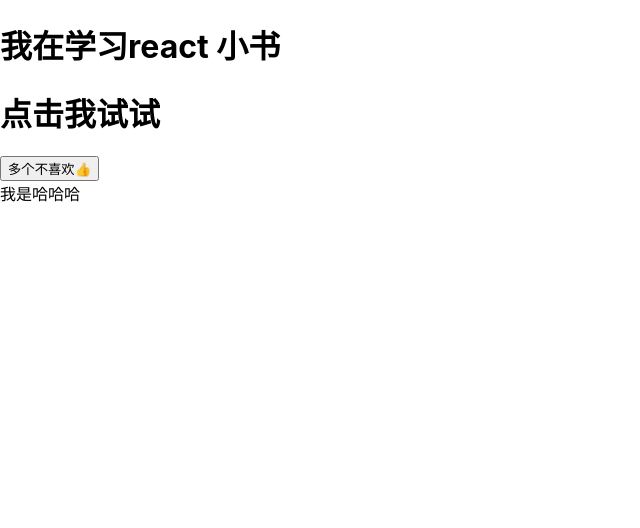
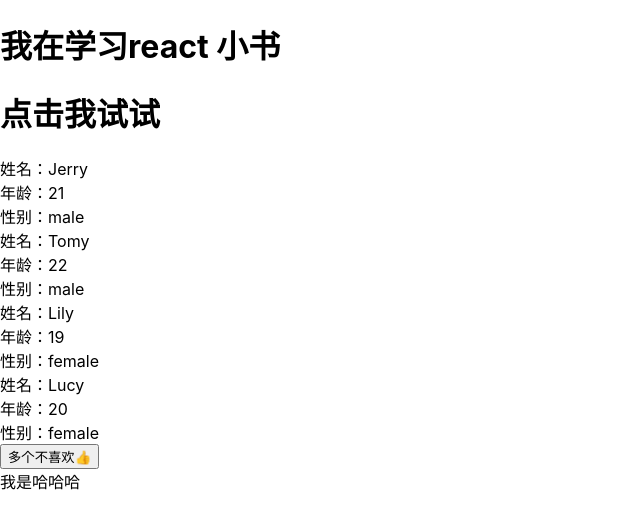
Before and after one commit to Tycalwayslove/react-chapbook-tutorial, a React (Create React App) app in the folder lesson-01/create-react-app/hello-react/: page / in a window 1280 px wide. Shown: the top 528 px of the page, without its empty margins (0-640 px from the left). Built offline with nearby package versions, Linux system fonts and the light colour scheme.

Commit message:
<feat> 渲染列表数据

```diff
--- a/lesson-01/create-react-app/hello-react/src/App.js
+++ b/lesson-01/create-react-app/hello-react/src/App.js
@@ -1,65 +1,93 @@
-import React, {Component} from 'react'
+import React, {Component} from 'react';
 // import ReactDOM from 'react-dom'
 import './App.css';
-class Header extends Component{
-  render(){
+class Header extends Component {
+  render () {
     return (
       <div>
         <h1>我在学习react 小书</h1>
       </div>
-    )
+    );
   }
 }
 class LikeButton extends Component {
-  constructor(){
-    super()
-    this.state = {isLiked:false,count:null}
-
+  constructor () {
+    super ();
+    this.state = {isLiked: false, count: null};
   }
-  handleClickOnLikeButton(){
-    this.setState({isLiked:!this.state.isLiked})
+  handleClickOnLikeButton () {
+    this.setState ({isLiked: !this.state.isLiked});
   }
-  render(){
+  render () {
     // const likeText = this.props.likeText || '取消'
     // const unLikedText  = this.props.unLikedText || '点赞'
     const objProps = this.props.wordings || {
-      likeText:'点赞',
-      unLikedText:'不点赞'
-    }
-
+      likeText: '点赞',
+      unLikedText: '不点赞',
+    };
 
     return (
-      <button onClick={this.handleClickOnLikeButton.bind(this)}>{this.state.isLiked?objProps.likeText:objProps.unLikedText}👍</button>
+      <button onClick={this.handleClickOnLikeButton.bind (this)}>
+        {this.state.isLiked ? objProps.likeText : objProps.unLikedText}👍
+      </button>
+    );
+  }
+}
+const users = [
+  {username: 'Jerry', age: 21, gender: 'male'},
+  {username: 'Tomy', age: 22, gender: 'male'},
+  {username: 'Lily', age: 19, gender: 'female'},
+  {username: 'Lucy', age: 20, gender: 'female'},
+];
 
+class User extends Component {
+  render () {
+    const {user} = this.props;
+    return (
+        <div>
+          <div>姓名：{user.username}</div>
+          <div>年龄：{user.age}</div>
+          <div>性别：{user.gender}</div>
+        </div>
+    );
+  }
+}
+class UserList extends Component{
+  render(){
+    return (
+      <div>
+        {users.map((user,index)=> <User user={user} key={index}></User>)}
+      </div>
     )
   }
 }
 class Main extends Component {
-  handleClick(e){
-    console.log(this)
-    console.log(e.target.innerHTML)
+  handleClick (e) {
+    console.log (this);
+    console.log (e.target.innerHTML);
   }
-  render(){
+  render () {
     return (
       <div>
-        <h1 onClick={this.handleClick.bind(this)}>点击我试试</h1>
+        <h1 onClick={this.handleClick.bind (this)}>点击我试试</h1>
         {/* <LikeButton likeText="我喜欢" unLikedText='我不喜欢'></LikeButton> */}
-        <LikeButton wordings={{likeText:'多个喜欢',unLikedText:'多个不喜欢'}}></LikeButton>
+
+        <UserList />
+        <LikeButton wordings={{likeText: '多个喜欢', unLikedText: '多个不喜欢'}} />
       </div>
-
-    )
+    );
   }
 }
 
 class App extends Component {
-  render(){
+  render () {
     return (
       <div className="container">
-        <Header/>
-        <Main/>
+        <Header />
+        <Main />
         我是哈哈哈
       </div>
-      )
+    );
   }
 }
 
```
